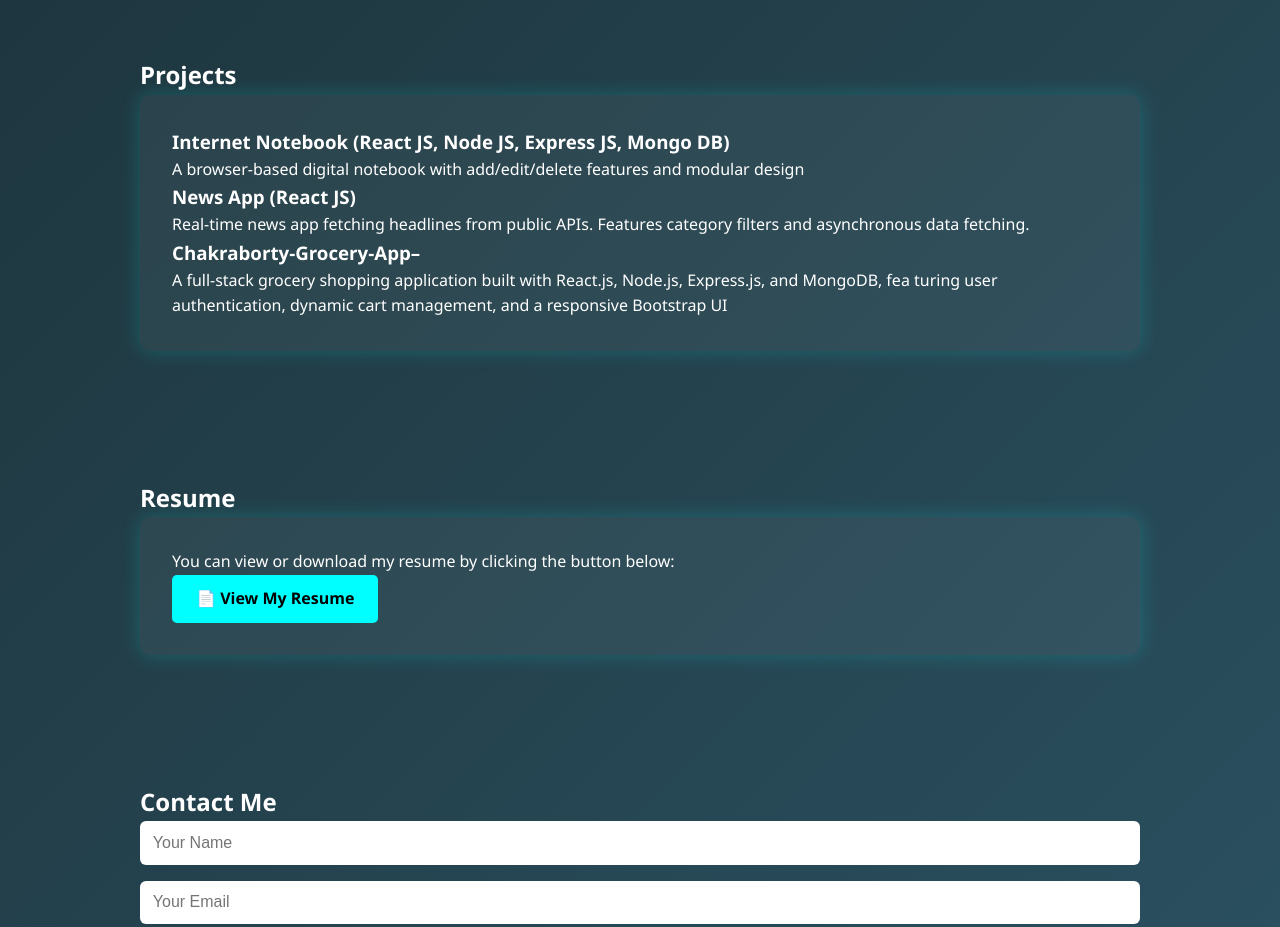
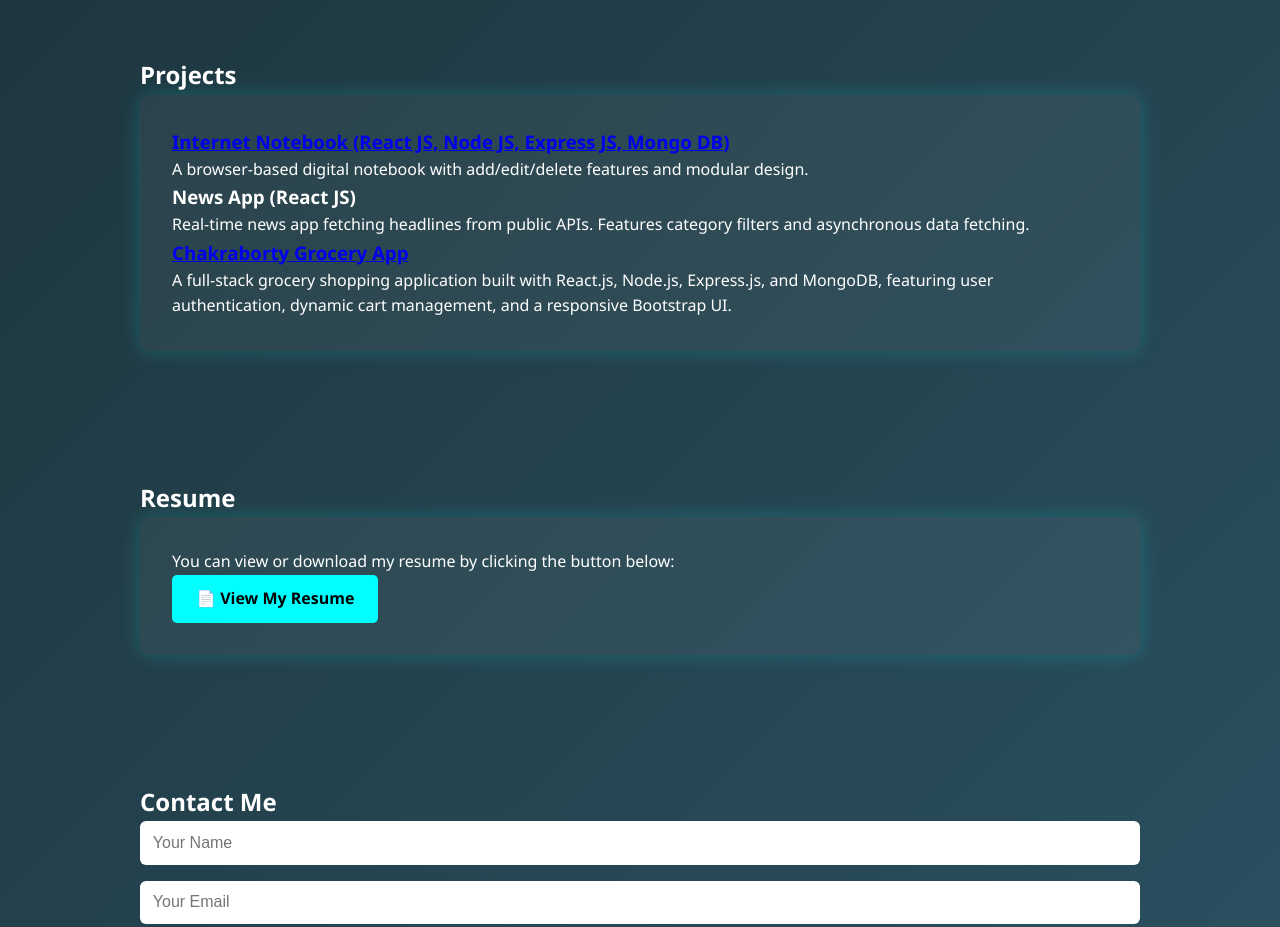
Before and after one commit to arpan-lab/PERSONAL-PORTFOLIO-WEBSITE, a plain HTML site: page index.html in a window 1280 px wide. Shown: the part 1900-2827 px from the top of the page. Drawn offline with Linux system fonts and the light colour scheme.

Commit message:
index.html

```diff
--- a/index.html
+++ b/index.html
@@ -106,18 +106,26 @@
         <div class="container">
             <h2>Projects</h2>
             <div class="block">
-                <h3>Internet Notebook (React JS, Node JS, Express JS, Mongo DB)</h3>
-                <p>A browser-based digital notebook with add/edit/delete features and modular design</p>
+                <h3>
+                    <a href="https://github.com/arpan-lab/Internet_Notebook.git" target="_blank">
+                        Internet Notebook (React JS, Node JS, Express JS, Mongo DB)
+                    </a>
+                </h3>
+                <p>A browser-based digital notebook with add/edit/delete features and modular design.</p>
+
                 <h3>News App (React JS)</h3>
                 <p>Real-time news app fetching headlines from public APIs. Features category filters and asynchronous data fetching.</p>
-                <h3> Chakraborty-Grocery-App–</h3>
-                <p> A full-stack grocery shopping application built with React.js, Node.js, Express.js, and MongoDB, fea
-turing user authentication, dynamic cart management, and a responsive Bootstrap UI</p>
+
+                <h3>
+                    <a href="https://github.com/arpan-lab/grocery-shop.git" target="_blank">
+                        Chakraborty Grocery App
+                    </a>
+                </h3>
+                <p>A full-stack grocery shopping application built with React.js, Node.js, Express.js, and MongoDB, featuring user authentication, dynamic cart management, and a responsive Bootstrap UI.</p>
             </div>
         </div>
     </section>
 
-    <!-- Resume Section -->
     <!-- Resume Section -->
     <section id="resume">
         <div class="container">
@@ -135,8 +143,6 @@ turing user authentication, dynamic cart management, and a responsive Bootstrap
             </div>
         </div>
     </section>
-
-
 
     <!-- Contact Section -->
     <section id="contact">
@@ -159,7 +165,6 @@ turing user authentication, dynamic cart management, and a responsive Bootstrap
     <footer>
         <div class="container">
             <p>&copy; 2025 Arpan Chakrabarty. All rights reserved.</p>
-
         </div>
     </footer>
 
```
Lines whose indentation alone changed are shown as unchanged.
